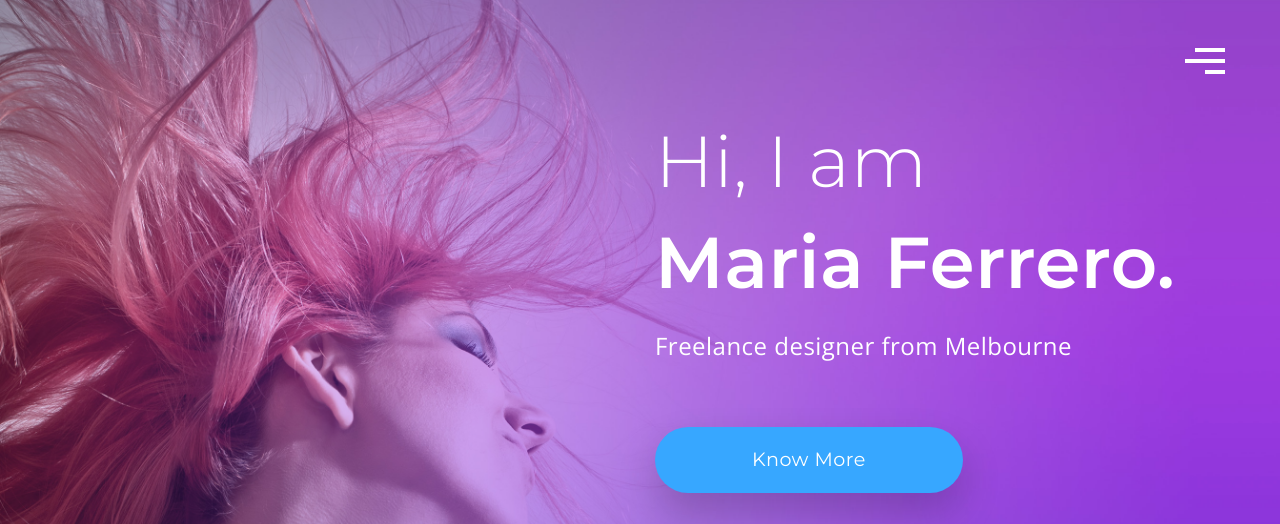
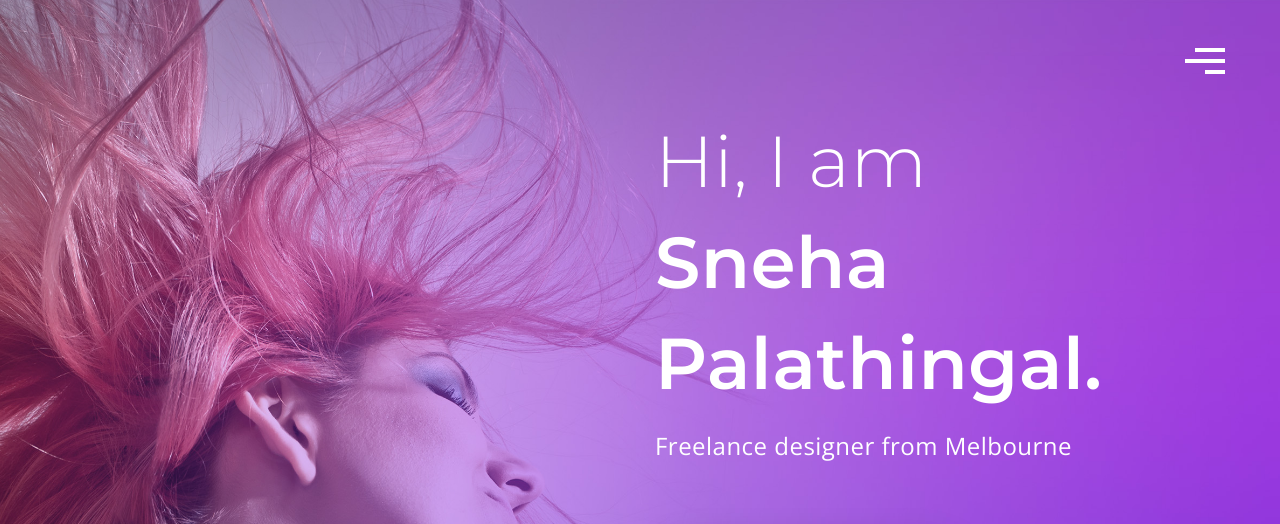
Before and after one commit to therealsneha1009/therealsneha1009.github.io, a plain HTML site: page index.html in a window 1280 px wide. Shown: the top 524 px of the page. Drawn offline with nearby package versions, Linux system fonts and the light colour scheme; a script that the page names is missing.

Commit message:
Change name in template

```diff
--- a/index.html
+++ b/index.html
@@ -50,7 +50,7 @@
               </nav>
               <!-- <a href="#" class="menu"><img src="assets/menu.png"></a> -->
               <div class="hero-text">
-                <h1><span>Hi, I am</span><br>Maria Ferrero.</h1>
+                <h1><span>Hi, I am</span><br>Sneha Palathingal.</h1>
                 <h3>Freelance designer from Melbourne</h3>
                 <a href="#" class="btn btn-lg btn-primary">Know More</a>
                 <ul class="social-links">
```
